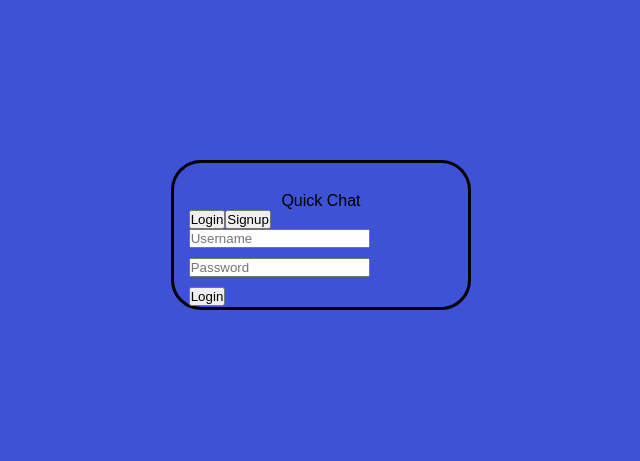
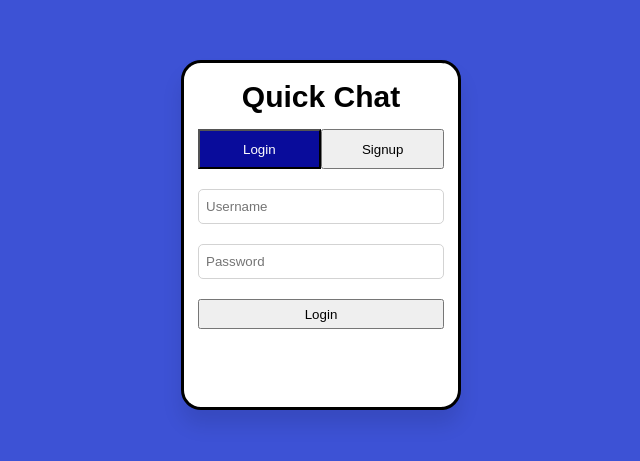
Before and after one commit to JohnSalinas123/chat-app, a React (Create React App) app in the folder frontend/: page / in a window 1280 px wide. Shown: the part 165-626 px from the top of the page, without its empty margins (319-959 px from the left). Built offline with nearby package versions, Linux system fonts and the light colour scheme; no server answers.

Commit message:
add new styling for new login and signup page

```diff
--- a/frontend/src/styles/login.css
+++ b/frontend/src/styles/login.css
@@ -2,30 +2,62 @@
 
 .login-box-outer {
     border: 3px solid black;
-    border-radius: 30px;
+    border-radius: 20px;
+    background: #fff;
+    box-shadow: 0px 15px 20px rgba(0,0,0,0.1);
     margin: auto;
-    width: 300px;
-    height: 150px;
+    width: 280px;
+    height: 350px;
+    display: grid;
+    place-items: center;
 }
 
 .login-box-inner {
     display: inline-block;
     width: 90%;
-    height: 70%;
-    margin-left: 5%;
-    margin-top: 10%;
+    height: 90%;
+
+}
+
+.form-title {
+    font-size: 30px;
+    margin-bottom: 15px;
+    font-weight: 600;
+}
+
+.login-switch {
+    width: 50%;
+    height: 40px;
+    margin-bottom: 20px;
+}
+
+.switch-selected {
+    background-color: var(--dark);
+    color: #fff
+}
+
+.field {
+    display: grid;
+    place-items: center;
+    height: 35px;
+    width: 100%;
+    border: 1px solid lightgrey;
+    border-radius: 5px;
+    margin-bottom: 20px;
 }
 
 .input-box {
-    display: flex;
-    margin-bottom: 10px;
+    width: 94%;
+    height: 28px;
+    border: 0px;
+
 }
 
 .input-box label {
     width: 100px;
 }
 
-.login-button {
-    margin: auto;
-
+#action-button {
+    height: 30px;
+    width: 100%;
 }
```
